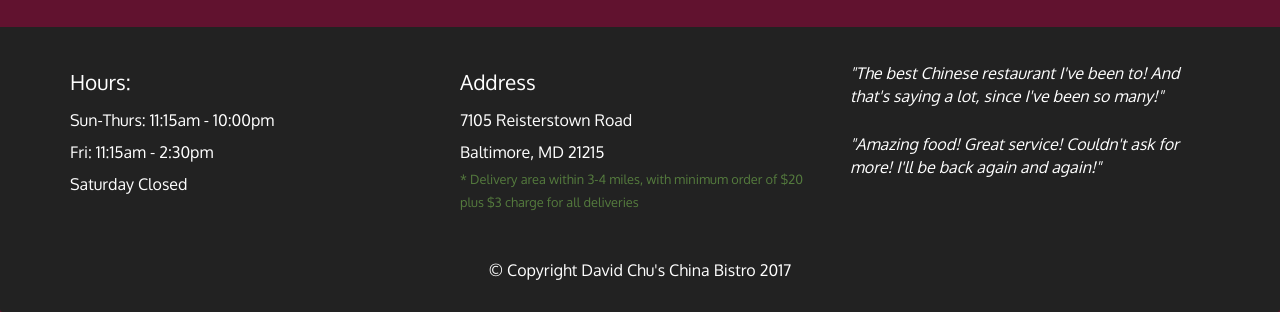
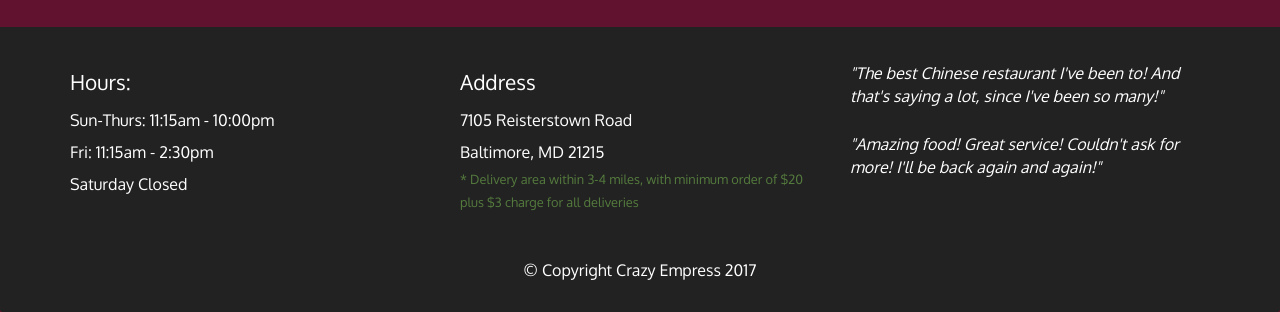
Before and after one commit to NavarroKain/coding_the_static_restaurant_site, a plain HTML site: page index.html in a window 1280 px wide. Shown: the part 1163-1475 px from the top of the page. Drawn offline with Linux system fonts and the light colour scheme.

Commit message:
added title

```diff
--- a/index.html
+++ b/index.html
@@ -4,7 +4,7 @@
     <meta charset="utf-8">
     <meta http-equiv="X-UA-Compatible" content="IE=edge">
     <meta name="viewport" content="width=device-width, initial-scale=1">
-    <title>David Chu's China Bistro</title>
+    <title>Crazy Empress</title>
     <link rel="stylesheet" href="css/bootstrap.min.css">
     <link rel="stylesheet" href="css/styles.css">
     <link href='https://fonts.googleapis.com/css?family=Oxygen:400,300,700' rel='stylesheet' type='text/css'>
@@ -124,7 +124,7 @@
                     <p>"Amazing food! Great service! Couldn't ask for more! I'll be back again and again!"</p>
                 </section>
             </div>
-            <div class="text-center">&copy; Copyright David Chu's China Bistro 2017</div>
+            <div class="text-center">&copy; Copyright Crazy Empress 2017</div>
         </div>
     </footer>
 
```
Also changed, not shown: menu-categories.html (+2 -2 lines), single-category.html (+2 -2 lines).
